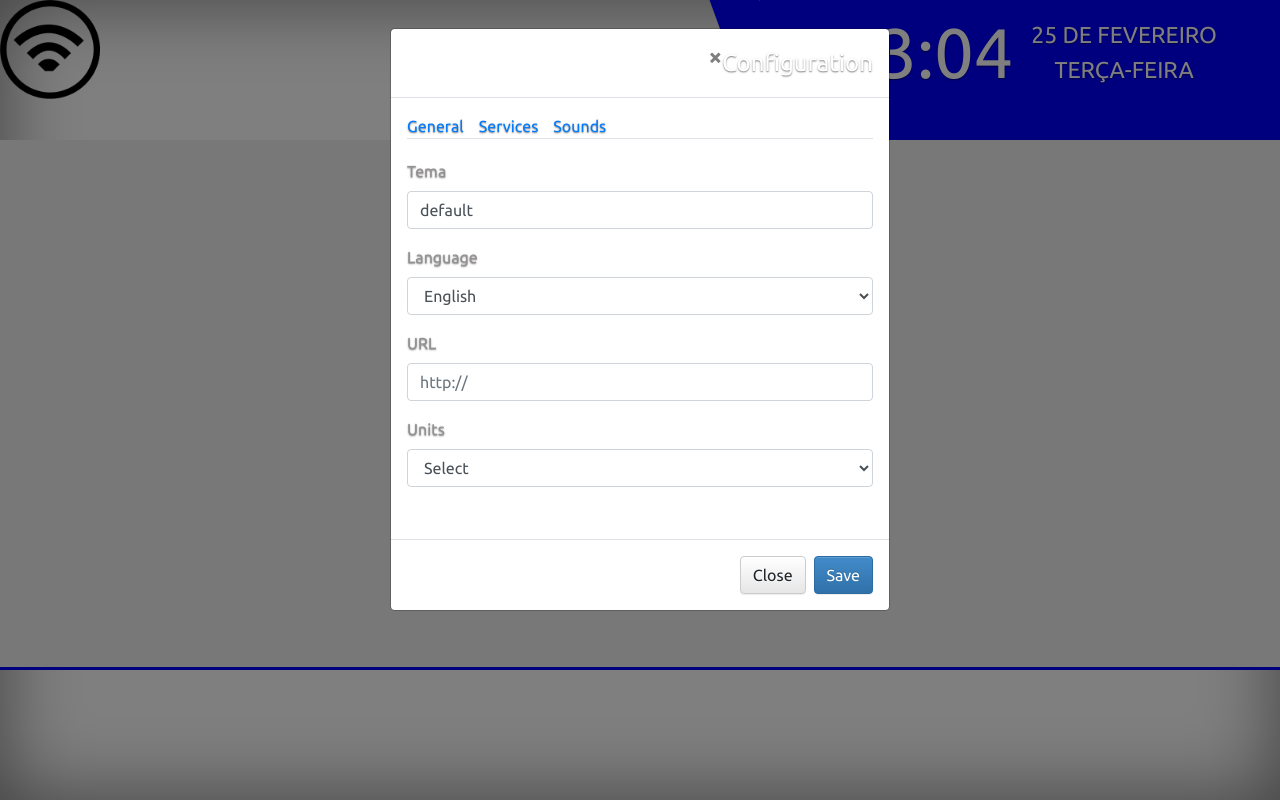
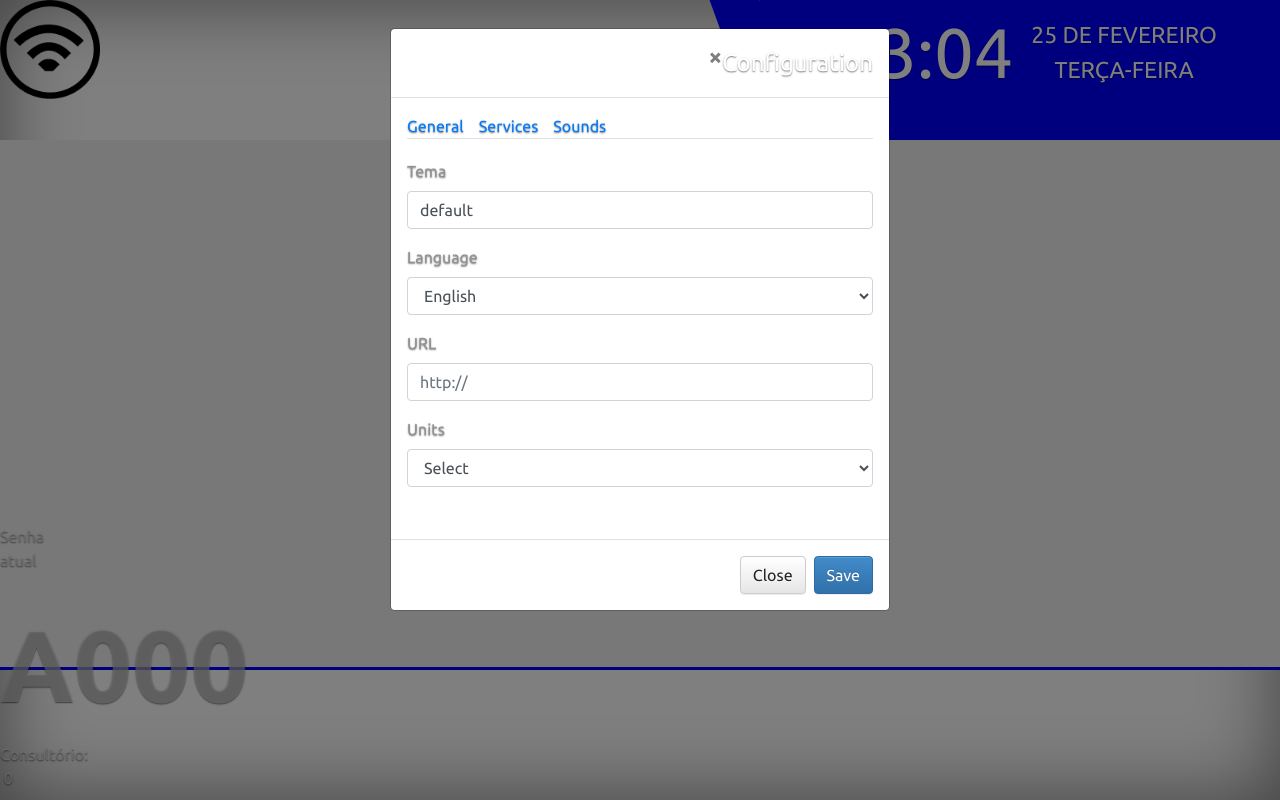
Before and after one commit to wltdev/novosga-painel-tv, a PHP site: page /paineltv/example.html in a window 1280 px wide. Run offline with PHP 8.4, Linux system fonts and the light colour scheme.

Commit message:
Incluindo senha atual no historico no footer

```diff
--- a/paineltv/example.html
+++ b/paineltv/example.html
@@ -67,7 +67,20 @@
         <footer class="mastfoot mt-auto footer">
             <div id="historico" class="row">
                 <div class="senhas">
-                    <div class="col-md-3 senha-chamada {{ senha.styleClass }}" ng-repeat="senha in historico | limitTo: 4">
+                    <div class="col-md-2 senha-chamada {{ ultima.styleClass }}">
+                        <p class="historico-senha-atual">Senha atual</p>
+                        <div class="senha">
+                            <span>
+                                {{ ultima.texto }}
+                            </span>
+                        </div>
+                        <div>
+                            <span class="local">
+                                {{ ultima.local }}: {{ ultima.numeroLocal }}
+                            </span>
+                        </div>
+                    </div>
+                    <div class="col-md-3 senha-chamada {{ senha.styleClass }}" ng-repeat="senha in historico | limitTo: 3">
                         <div class="senha">
                             <span>{{ senha.texto }}</span>
                         </div>
```
Also changed, not shown: paineltv/themes/tvaovivo/style.css (+9 -1 lines).
